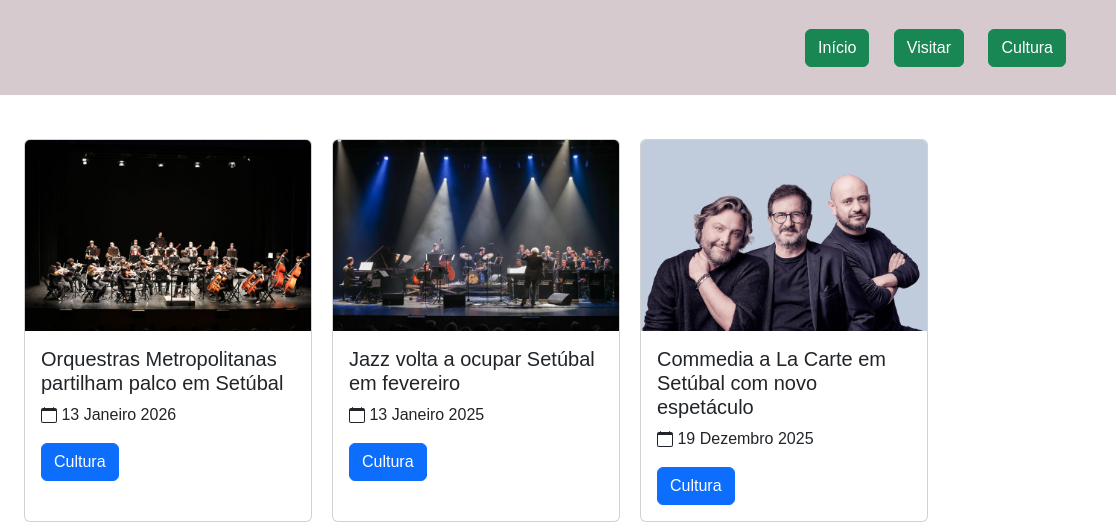
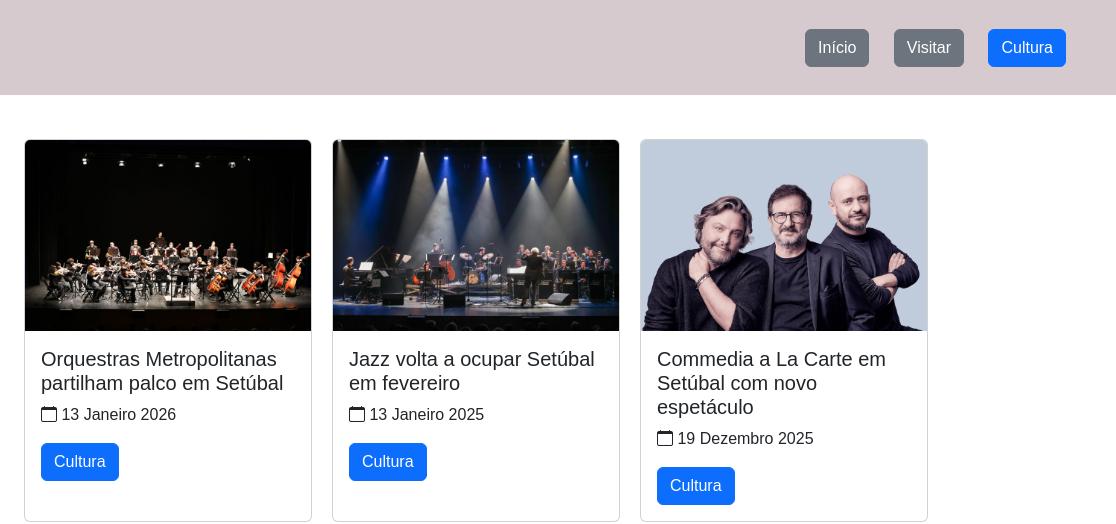
Before and after one commit to rafaellopes03/rafaellopestpsi0725, a plain HTML site: page Exercicio2/pages/cultura.html in a window 1280 px wide. Shown: the top 524 px of the page, 164-1280 px from the left. Drawn offline with nearby package versions, Linux system fonts and the light colour scheme.

Commit message:
Exercicio2 update

```diff
--- a/Exercicio2/pages/cultura.html
+++ b/Exercicio2/pages/cultura.html
@@ -9,6 +9,7 @@
       integrity="sha384-sRIl4kxILFvY47J16cr9ZwB07vP4J8+LH7qKQnuqkuIAvNWLzeN8tE5YBujZqJLB"
       crossorigin="anonymous"
     />
+    <link rel="stylesheet" href="https://cdn.jsdelivr.net/npm/bootstrap-icons@1.13.1/font/bootstrap-icons.min.css">
     <link rel="stylesheet" href="../css/style.css" />
   </head>
 
@@ -19,9 +20,9 @@
       </div>
 
       <nav class="menu">
-        <a href="../index.html" class="btn btn-success">Início</a>
-        <a href="../pages/visitar.html" class="btn btn-success">Visitar</a>
-        <a href="../pages/sobre.html" class="btn btn-success">Cultura</a>
+        <a href="../index.html" class="btn btn-secondary">Início</a>
+        <a href="../pages/visitar.html" class="btn btn-secondary">Visitar</a>
+        <a href="../pages/sobre.html" class="btn btn-primary">Cultura</a>
       </nav>
     </header>
 
@@ -34,18 +35,7 @@
             Orquestras Metropolitanas partilham palco em Setúbal
           </h5>
           <p class="card-text">
-            <svg
-              xmlns="http://www.w3.org/2000/svg"
-              width="16"
-              height="16"
-              fill="currentColor"
-              class="bi bi-calendar"
-              viewBox="0 0 16 16"
-            >
-              <path
-                d="M3.5 0a.5.5 0 0 1 .5.5V1h8V.5a.5.5 0 0 1 1 0V1h1a2 2 0 0 1 2 2v11a2 2 0 0 1-2 2H2a2 2 0 0 1-2-2V3a2 2 0 0 1 2-2h1V.5a.5.5 0 0 1 .5-.5M1 4v10a1 1 0 0 0 1 1h12a1 1 0 0 0 1-1V4z"
-              />
-            </svg>
+            <i class="bi bi-calendar"></i>
             13 Janeiro 2026
           </p>
           <a href="#" class="btn btn-primary">Cultura</a>
@@ -57,18 +47,7 @@
         <div class="card-body">
           <h5 class="card-title">Jazz volta a ocupar Setúbal em fevereiro</h5>
           <p class="card-text">
-            <svg
-              xmlns="http://www.w3.org/2000/svg"
-              width="16"
-              height="16"
-              fill="currentColor"
-              class="bi bi-calendar"
-              viewBox="0 0 16 16"
-            >
-              <path
-                d="M3.5 0a.5.5 0 0 1 .5.5V1h8V.5a.5.5 0 0 1 1 0V1h1a2 2 0 0 1 2 2v11a2 2 0 0 1-2 2H2a2 2 0 0 1-2-2V3a2 2 0 0 1 2-2h1V.5a.5.5 0 0 1 .5-.5M1 4v10a1 1 0 0 0 1 1h12a1 1 0 0 0 1-1V4z"
-              />
-            </svg>
+            <i class="bi bi-calendar"></i>
             13 Janeiro 2025
           </p>
           <a href="#" class="btn btn-primary">Cultura</a>
@@ -82,18 +61,7 @@
             Commedia a La Carte em Setúbal com novo espetáculo
           </h5>
           <p class="card-text">
-            <svg
-              xmlns="http://www.w3.org/2000/svg"
-              width="16"
-              height="16"
-              fill="currentColor"
-              class="bi bi-calendar"
-              viewBox="0 0 16 16"
-            >
-              <path
-                d="M3.5 0a.5.5 0 0 1 .5.5V1h8V.5a.5.5 0 0 1 1 0V1h1a2 2 0 0 1 2 2v11a2 2 0 0 1-2 2H2a2 2 0 0 1-2-2V3a2 2 0 0 1 2-2h1V.5a.5.5 0 0 1 .5-.5M1 4v10a1 1 0 0 0 1 1h12a1 1 0 0 0 1-1V4z"
-              />
-            </svg>
+            <i class="bi bi-calendar"></i>
             19 Dezembro 2025
           </p>
           <a href="#" class="btn btn-primary">Cultura</a>
```
Also changed, not shown: Exercicio2/index.html (+3 -3 lines), Exercicio2/pages/visitar.html (+3 -3 lines).
